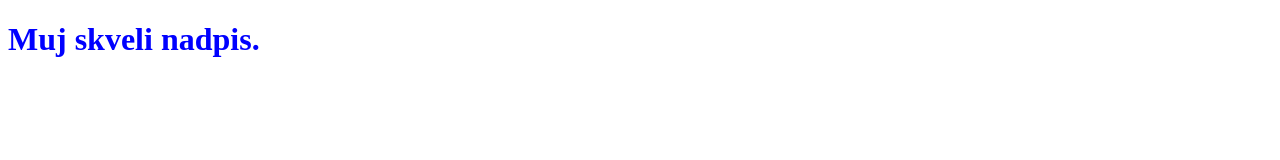
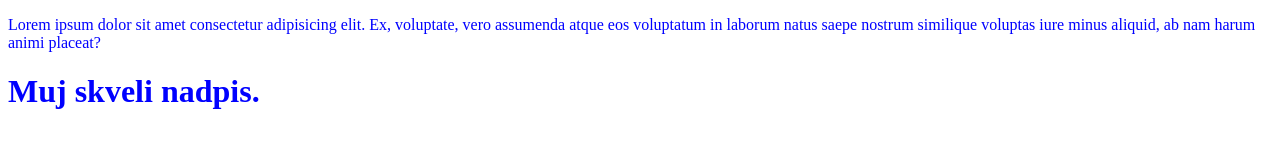
Before and after one commit to zast11/git-clone, a plain HTML site: page index.html in a window 1280 px wide. Drawn offline with Linux system fonts and the light colour scheme.

Commit message:
Do souboru index.html pridan Loren ipsum a zmenen nadpis H1

```diff
--- a/index.html
+++ b/index.html
@@ -5,7 +5,13 @@
     <meta name="viewport" content="width=device-width, initial-scale=1.0">
     <link rel="stylesheet" href="style.css">
     <script src="script.js"></script>
-    <title>Document</title>
+    <title>Lorem ipsum dolor</title>
+    <p>
+        Lorem ipsum dolor sit amet consectetur adipisicing elit.
+        Ex, voluptate, vero assumenda atque eos voluptatum in laborum
+        natus saepe nostrum similique voluptas iure minus aliquid,
+        ab nam harum animi placeat?
+    </p>
 </head>
 <body>
 <h1>Muj skveli nadpis.</h1>
```
